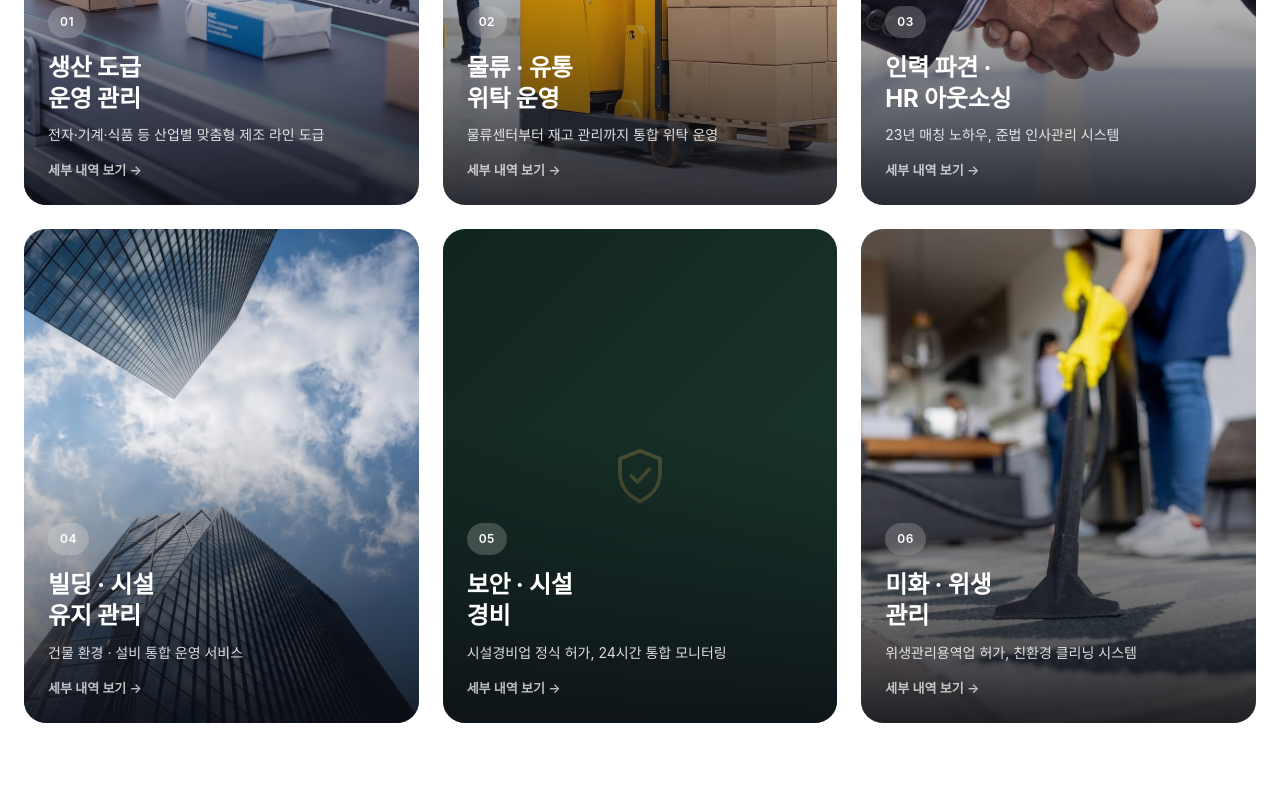
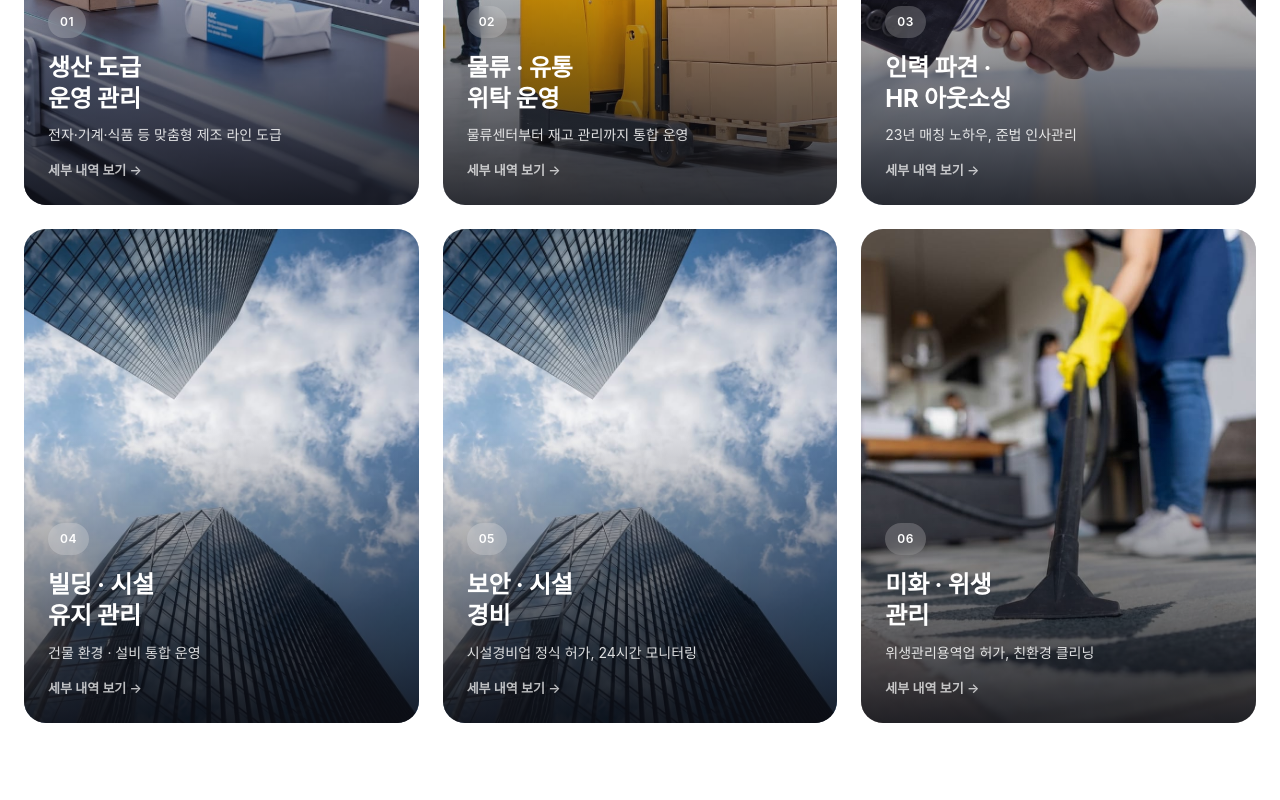
Before and after one commit to jobs-gif/goodinc, a Next.js app: page / in a window 1280 px wide. Shown: the part 1900-2700 px from the top of the page. Built offline with nearby package versions, Linux system fonts and the light colour scheme; a web font is replaced by a local one.

Commit message:
Update service copy, security card asset, and contact email

```diff
--- a/src/components/ContactCta.tsx
+++ b/src/components/ContactCta.tsx
@@ -26,7 +26,7 @@ export default function ContactCta() {
             041-551-5111 전화 상담 →
           </a>
           <a
-            href="mailto:jobs@goodos.co.kr"
+            href="mailto:goodos@goodos.co.kr"
             className="border border-white/45 text-white font-semibold text-[16px] px-[30px] py-[17px] rounded-full hover:bg-white/10 transition-colors"
           >
             이메일로 문의하기
@@ -47,7 +47,7 @@ export default function ContactCta() {
               이메일
             </div>
             <div className="text-white text-[15px] font-medium break-all">
-              jobs@goodos.co.kr
+              goodos@goodos.co.kr
             </div>
           </div>
           <div>
--- a/src/components/Footer.tsx
+++ b/src/components/Footer.tsx
@@ -49,7 +49,7 @@ export default function Footer() {
           </div>
           <ul className="flex flex-col gap-2.5 text-[14px]">
             <li>전화 041-551-5111</li>
-            <li>이메일 jobs@goodos.co.kr</li>
+            <li>이메일 goodos@goodos.co.kr</li>
             <li>주소 충남 천안시 동남구 충절로 128, 102호</li>
           </ul>
         </div>
--- a/src/components/Services.tsx
+++ b/src/components/Services.tsx
@@ -8,10 +8,6 @@ type Service = {
   image: string;
   video: string;
   objectPosition: string;
-  /** true when no dedicated photo/video exists yet — renders a brand-gradient
-   *  placeholder with an icon instead of misrepresenting the service with a
-   *  mismatched stock asset. Swap in real footage and drop this flag. */
-  placeholder?: boolean;
   title: string;
   desc: string;
   short: string;
@@ -28,19 +24,18 @@ const SERVICES: Service[] = [
     video: "/assets/vid-factory.mp4",
     objectPosition: "center center",
     title: "생산 도급\n운영 관리",
-    desc: "전자·기계·식품 등 산업별 맞춤형 제조 라인 도급",
+    desc: "전자·기계·식품 등 맞춤형 제조 라인 도급",
     short: "생산 도급",
     shortDesc: "제조 라인 운영",
-    legalBasis: ["생산 및 제조업", "그외 기타사업 지원 서비스업", "인력공급 및 고용알선"],
+    legalBasis: ["생산 및 제조업", "인력공급 및 고용알선", "기타사업 지원 서비스업"],
     details: [
-      "전자 · 기계 · 식품 등 산업별 맞춤형 제조 라인 도급 운영",
-      "제품 조립 · 포장 · 출하 전 공정 검사 및 위탁 관리",
-      "데이터 기반의 생산성 분석을 통한 효율적인 공정 개선 제안",
-      "엄격한 품질검사(QC) 프로세스 수립 및 불량률 제로화 관리",
-      "체계적인 성과 관리 및 정기 월간 리포팅 제공",
+      "산업별 맞춤형 제조 라인 도급 운영",
+      "조립 · 포장 · 출하 전 공정 검사",
+      "데이터 기반 공정 개선 제안",
+      "품질검사(QC)로 불량률 관리",
+      "월간 성과 리포팅 제공",
     ],
-    detailNote:
-      "숙련된 현장 관리자와 공정 최적화 기술을 통해 생산성은 높이고, 납기 지연과 품질 리스크는 완벽히 해결합니다.",
+    detailNote: "숙련된 현장 관리자가 상주하며 생산성은 높이고 품질 리스크는 낮춥니다.",
   },
   {
     no: "02",
@@ -48,19 +43,18 @@ const SERVICES: Service[] = [
     video: "/assets/vid-logistics.mp4",
     objectPosition: "center 40%",
     title: "물류 · 유통\n위탁 운영",
-    desc: "물류센터부터 재고 관리까지 통합 위탁 운영",
+    desc: "물류센터부터 재고 관리까지 통합 운영",
     short: "물류 · 유통",
     shortDesc: "창고 · 위탁 운영",
-    legalBasis: ["복합운송 주선업", "인력공급 및 고용알선", "그외 기타사업 지원 서비스업", "각호에 관련된 부대사업"],
+    legalBasis: ["복합운송 주선업", "인력공급 및 고용알선", "부대사업 전반"],
     details: [
-      "대형 물류센터 및 허브 창고 통합 위탁 운영",
-      "신속 · 정확한 입출고 관리, 피킹(Picking) · 패킹(Packing) · 정밀 검수",
-      "실시간 전산 시스템(WMS) 기반의 체계적인 재고 자산 관리",
-      "물류 전문 상하차, 지게차 조작 및 숙련된 운반 인력 운영",
-      "성수기 · 프로모션 물량 폭증 시 신속하고 탄력적인 인력 증원 대응",
+      "물류센터 · 허브창고 통합 위탁 운영",
+      "입출고 · 피킹 · 패킹 · 검수 전 과정 관리",
+      "WMS 기반 실시간 재고 관리",
+      "상하차 · 지게차 등 전문 인력 운영",
+      "성수기 물량 급증 시 탄력 인력 투입",
     ],
-    detailNote:
-      "정교한 물류 프로세스 구축과 기동성 있는 전문 인력 매칭으로, 물류 효율성은 극대화하고 고정비 부담은 혁신적으로 줄여드립니다.",
+    detailNote: "정교한 물류 프로세스와 기동성 있는 인력 매칭으로 효율은 높이고 비용은 줄입니다.",
   },
   {
     no: "03",
@@ -68,19 +62,18 @@ const SERVICES: Service[] = [
     video: "/assets/vid-handshake.mp4",
     objectPosition: "center 35%",
     title: "인력 파견 ·\nHR 아웃소싱",
-    desc: "23년 매칭 노하우, 준법 인사관리 시스템",
+    desc: "23년 매칭 노하우, 준법 인사관리",
     short: "인력 파견",
     shortDesc: "HR 아웃소싱",
-    legalBasis: ["인력공급 및 고용알선", "근로자 파견업", "인재 파견업", "경영 컨설팅업"],
+    legalBasis: ["인력공급 및 고용알선", "근로자 파견업", "경영 컨설팅업"],
     details: [
-      "사무 지원 및 전문 비서 파견 운영",
-      "F&B, 유통 · 판매, 고객 서비스 인력 공급",
-      "채용 대행 및 기업 맞춤형 인재 발굴 (고용 알선)",
-      "철저한 인사 · 노무 준법 관리 및 리스크 대응",
-      "파견 근로자 맞춤형 복리후생 및 현장 밀착 케어",
+      "사무 · 비서직 파견 운영",
+      "F&B · 유통 · 고객서비스 인력 공급",
+      "맞춤형 채용대행 및 인재 발굴",
+      "인사 · 노무 준법 관리",
+      "파견 근로자 복리후생 케어",
     ],
-    detailNote:
-      "23년간 축적된 매칭 노하우와 철저한 준법 관리를 바탕으로, 고객사 비즈니스에 가장 적합한 최적의 인적 자원(HR) 솔루션을 제공합니다.",
+    detailNote: "23년 매칭 노하우와 철저한 준법 관리로 가장 적합한 인적자원을 연결합니다.",
   },
   {
     no: "04",
@@ -88,46 +81,37 @@ const SERVICES: Service[] = [
     video: "/assets/vid-building.mp4",
     objectPosition: "center 30%",
     title: "빌딩 · 시설\n유지 관리",
-    desc: "건물 환경 · 설비 통합 운영 서비스",
+    desc: "건물 환경 · 설비 통합 운영",
     short: "빌딩 · 시설",
     shortDesc: "설비 유지 관리",
-    legalBasis: [
-      "건물시설관리용역",
-      "시설물 유지관리업 · 부동산 관리업",
-      "공동주택 · 집합건물 · 빌딩및시설물 관리업",
-      "냉 · 난방 설비업 · 일반건설업 · 주차장관리업",
-      "수처리사업 · 건축엔지니어링업",
-    ],
+    legalBasis: ["건물시설관리용역", "시설물 유지관리업", "공동주택 · 집합건물 관리업"],
     details: [
-      "건물 종합 관리(FM) 위탁 및 공동주택 · 집합건물 관리",
-      "전기 · 소방 · 냉난방 설비 관리 및 시설물 점검 · 유지보수",
-      "상하수도 · 정화조 등 수처리 관리 및 건축엔지니어링 자문",
+      "전기 · 소방 · 냉난방 설비 관리",
+      "시설물 정기 점검 및 유지보수",
       "주차 관리 · 안내 데스크 운영",
+      "수처리 · 정화조 관리",
       "법정 안전 점검 대응",
     ],
-    detailNote:
-      "설비 기술 전문가와 체계적인 관리 인력의 협업을 통해, 365일 입주민이 안심할 수 있는 가장 안전하고 쾌적한 빌딩 환경을 만듭니다.",
+    detailNote: "설비 전문가와 관리 인력이 협업해 365일 안전하고 쾌적한 환경을 만듭니다.",
   },
   {
     no: "05",
     image: "/assets/cat-building.jpg",
     video: "/assets/vid-building.mp4",
     objectPosition: "center center",
-    placeholder: true,
     title: "보안 · 시설\n경비",
-    desc: "시설경비업 정식 허가, 24시간 통합 모니터링",
+    desc: "시설경비업 정식 허가, 24시간 모니터링",
     short: "보안 · 경비",
     shortDesc: "시설 경비",
-    legalBasis: ["시설경비업", "경비 용역업", "사업시설유지 · 관리 서비스업", "공동주택 · 집합건물 관리업"],
+    legalBasis: ["시설경비업", "경비 용역업", "사업시설 관리 서비스업"],
     details: [
-      "상주 경비 및 정기 순찰 인력 운영",
-      "출입통제 · 방문객 관리 시스템 운영",
-      "CCTV 통합 관제 및 24시간 모니터링",
-      "비상상황 대응 매뉴얼 수립 및 훈련",
-      "공동주택 · 집합건물 경비 위탁 운영",
+      "상주 경비 및 정기 순찰",
+      "출입통제 · 방문객 관리",
+      "CCTV 통합 관제 24시간 운영",
+      "비상상황 대응 매뉴얼 운영",
+      "공동주택 · 집합건물 경비 위탁",
     ],
-    detailNote:
-      "전문 인력을 통해 출입 통제와 빈틈없는 모니터링 시스템으로, 고객사의 자산을 안전하게 보호하고 안전한 비즈니스 환경을 만듭니다.",
+    detailNote: "빈틈없는 출입통제와 모니터링으로 고객사의 자산을 안전하게 지킵니다.",
   },
   {
     no: "06",
@@ -135,37 +119,20 @@ const SERVICES: Service[] = [
     video: "/assets/vid-cleaning.mp4",
     objectPosition: "center center",
     title: "미화 · 위생\n관리",
-    desc: "위생관리용역업 허가, 친환경 클리닝 시스템",
+    desc: "위생관리용역업 허가, 친환경 클리닝",
     short: "미화 · 위생",
     shortDesc: "위생 관리",
-    legalBasis: ["위생관리용역업", "청소 용역업", "소독 방제업", "지하 및 고가 저수조 청소업", "조경 관리업"],
+    legalBasis: ["위생관리용역업", "청소 용역업", "소독 방제업"],
     details: [
-      "오피스 빌딩, 상업 시설 상시 미화 용역 운영",
-      "바닥 코팅, 외벽 청소 등 분기별 특수 클리닝",
-      "감염병 예방을 위한 정기 소독 및 맞춤 방역 서비스",
-      "인체 무해 친환경 약품 및 고성능 전문 청소 장비 도입",
-      "실시간 미화 청결도 점검 및 철저한 위생 관리 운영",
+      "오피스 · 상업시설 상시 미화",
+      "분기별 특수 클리닝 (바닥 · 외벽)",
+      "정기 소독 및 맞춤 방역",
+      "친환경 약품 · 전문 장비 사용",
+      "실시간 청결도 점검",
     ],
-    detailNote:
-      "전문 위생 교육을 수료한 미화 전문가들이 빌딩의 가치와 위생 등급을 높이고, 입주민에게 가장 쾌적한 공간을 선사합니다.",
+    detailNote: "전문 교육을 받은 미화 인력이 위생 등급을 높이고 쾌적한 공간을 만듭니다.",
   },
 ];
-
-function ShieldIcon({ className }: { className?: string }) {
-  return (
-    <svg
-      viewBox="0 0 24 24"
-      fill="none"
-      stroke="currentColor"
-      strokeWidth={1.4}
-      className={className}
-      aria-hidden="true"
-    >
-      <path d="M12 2.5l7.5 3v5.4c0 5-3.2 8.6-7.5 10.6-4.3-2-7.5-5.6-7.5-10.6V5.5l7.5-3z" />
-      <path d="M8.75 12l2.25 2.25L15.5 9.5" strokeLinecap="round" strokeLinejoin="round" />
-    </svg>
-  );
-}
 
 function ServiceModal({
   service,
@@ -199,16 +166,6 @@ function ServiceModal({
       />
       <div className="relative bg-white rounded-3xl overflow-hidden shadow-2xl w-full max-w-[720px] max-h-[90vh] overflow-y-auto">
         <div className="relative h-[220px] md:h-[280px] bg-[#1a2420]">
-          {service.placeholder ? (
-            <div
-              className="absolute inset-0 flex items-center justify-center"
-              style={{
-                background: "linear-gradient(135deg, #12241F 0%, #1A3A2E 100%)",
-              }}
-            >
-              <ShieldIcon className="w-20 h-20 text-gold/40" />
-            </div>
-          ) : (
           <video
             src={service.video}
             autoPlay
@@ -219,7 +176,6 @@ function ServiceModal({
             className="absolute inset-0 w-full h-full object-cover"
             style={{ objectPosition: service.objectPosition }}
           />
-          )}
           <div
             className="absolute inset-0"
             style={{
@@ -313,16 +269,6 @@ export default function Services() {
             onClick={() => setSelected(s)}
             className="relative rounded-[22px] overflow-hidden bg-[#cfd2da] aspect-[4/5] text-left cursor-pointer group"
           >
-            {s.placeholder ? (
-              <div
-                className="absolute inset-0 flex items-center justify-center transition-transform duration-500 group-hover:scale-105"
-                style={{
-                  background: "linear-gradient(135deg, #12241F 0%, #1A3A2E 100%)",
-                }}
-              >
-                <ShieldIcon className="w-16 h-16 text-gold/30" />
-              </div>
-            ) : (
             <Image
               src={s.image}
               alt={s.short}
@@ -331,7 +277,6 @@ export default function Services() {
               className="object-cover transition-transform duration-500 group-hover:scale-105"
               style={{ objectPosition: s.objectPosition }}
             />
-            )}
             <div
               className="absolute inset-0"
               style={{
```
Lines whose indentation alone changed are shown as unchanged.
